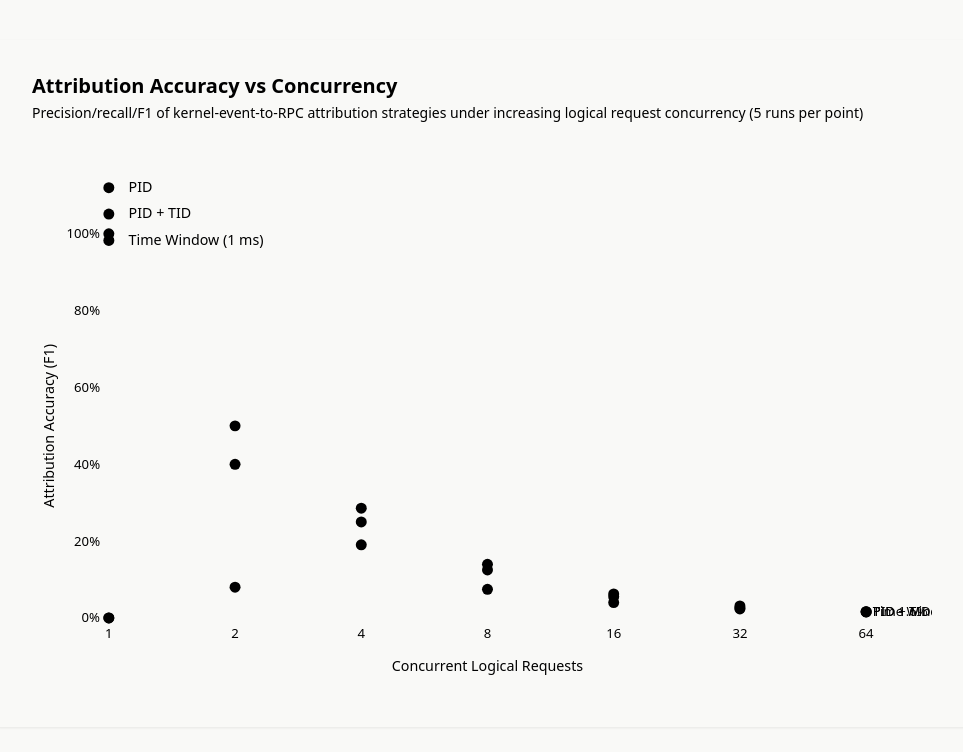
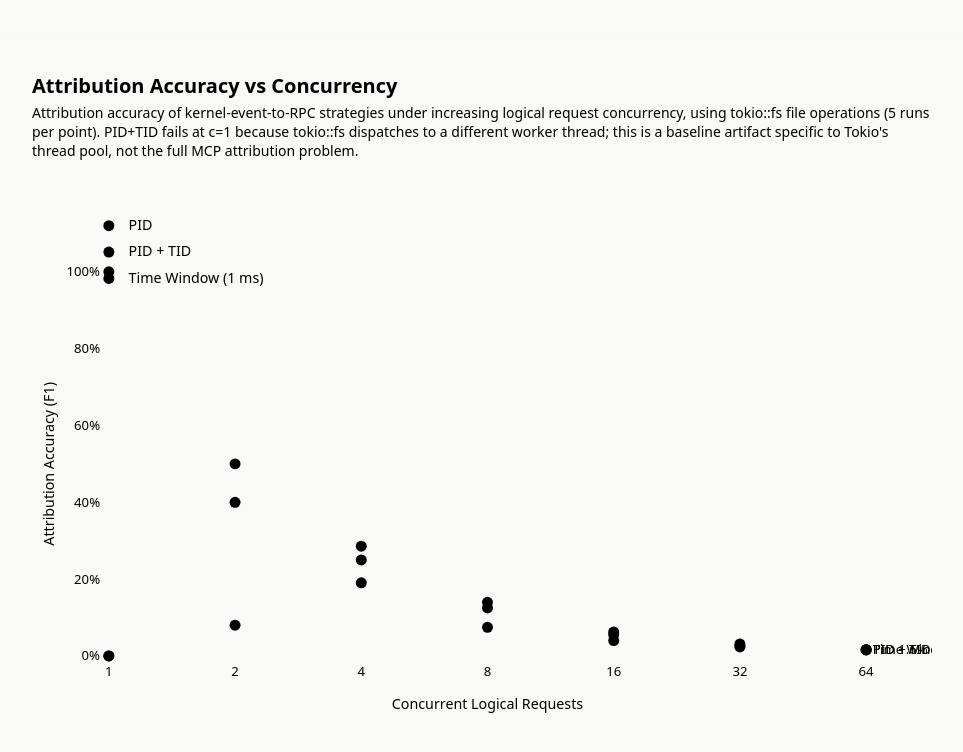
Before and after one commit to EngramAI-io/causpan, a plain HTML site: page results/exp-001/attribution-vs-concurrency.html in a window 1280 px wide. Shown: the whole page, without its empty margins (158-1121 px from the left). Drawn offline with Linux system fonts and the light colour scheme.

Commit message:
update figure caption to match careful research framing

```diff
--- a/results/exp-001/attribution-vs-concurrency.html
+++ b/results/exp-001/attribution-vs-concurrency.html
@@ -144,7 +144,7 @@
 <body>
 <div class="chart-container">
   <h1>Attribution Accuracy vs Concurrency</h1>
-  <p class="subtitle">Precision/recall/F1 of kernel-event-to-RPC attribution strategies under increasing logical request concurrency (5 runs per point)</p>
+  <p class="subtitle">Attribution accuracy of kernel-event-to-RPC strategies under increasing logical request concurrency, using tokio::fs file operations (5 runs per point). PID+TID fails at c=1 because tokio::fs dispatches to a different worker thread; this is a baseline artifact specific to Tokio's thread pool, not the full MCP attribution problem.</p>
   <svg viewBox="0 0 820 500" xmlns="http://www.w3.org/2000/svg">
     <g id="chart-area"></g>
     <g id="lines-layer"></g>
```
